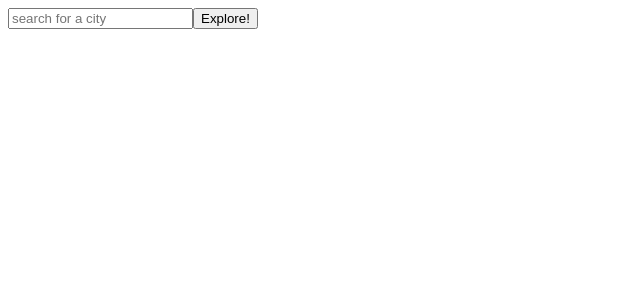
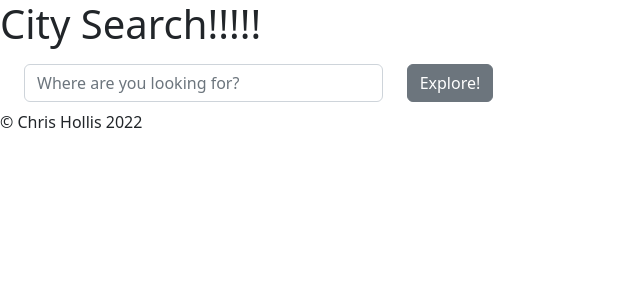
Before and after one commit to Hollistr/city-search, a React (Create React App) app: page / in a window 1280 px wide. Shown: the top 300 px of the page, without its empty margins (0-640 px from the left). Built offline with nearby package versions, Linux system fonts and the light colour scheme.

Commit message:
edits to js files

```diff
--- a/package.json
+++ b/package.json
@@ -6,7 +6,11 @@
     "@testing-library/jest-dom": "^5.16.5",
     "@testing-library/react": "^13.4.0",
     "@testing-library/user-event": "^13.5.0",
+    "axios": "^0.27.2",
+    "axois": "^0.0.1-security",
+    "bootstrap": "^5.2.1",
     "react": "^18.2.0",
+    "react-bootstrap": "^2.5.0",
     "react-dom": "^18.2.0",
     "react-scripts": "5.0.1",
     "web-vitals": "^2.1.4"
--- a/src/App.js
+++ b/src/App.js
@@ -1,38 +1,77 @@
 import React from 'react';
 // import axios from 'axios';
+import Header from './Header';
+import Main from './Main';
+import Footer from './Footer'
+import 'bootstrap/dist/css/bootstrap.min.css';
 
 class App extends React.Component {
-  constructor(props) {
-    super(props);
-    this.state = {
-      searchQuery: ''
-    }
+  render() {
+    return (
+      <div id='Main'>
+        <Header />
+        <Main />
+        <Footer />
+      </div>
+    )
   }
+}
 
-  handleInput = (e) => {
-    e.preventDefault();
-    this.setState ({ searchQuery: e.target.value})
-    console.log(this.state.searchQuery);
-  }
+export default App;
+
+  // constructor(props) {
+  //   super(props);
+  //   this.state = {
+  //     searchQuery: '',
+  //     searchLocation: {},
+  //     map: '',
+  //     errorOccur: [false, ''],
+  //     setShow: false,
+  //   }
+  // }
+
+  // handleInput = (e) => {
+  //   e.preventDefault();
+  //   this.setState ({ searchQuery: e.target.value})
+  //   console.log(this.state.searchQuery);
+  // }
 
   // handleSearch = async (e) => {
 
   //   try {
   //     const API = `https://usl.locationiq.com/vl/search.php?key=${process.env.REACT_APP_CITY_SEARCH_IQ_KEY}&q=${this.state.searchQuery}&format=json`;
+  //     const searchResults = await axios.get(API);
+  //     this.setState({ searchLocation: searchResults.data[0]});
+  //     setTimeout(e => {
+  //       this.state({
+  //         map: `https://maps.locationiq.com/v3/staticmap?key=${process.env.REACT_APP_LOCATIONIQ_KEY}&center=${this.state.searchLocation.lat},${this.state.searchLocation.lon}&zoom=10`,
+  //       });
+  //     }, 0);
+  //     this.setState({setShow: false});
 
   //   } catch (error) {
+  //     this.setState({
+  //       errorOccur: [true, `CODE: ${error.code} - MSG: ${error.message}`],
+  //     });
+  //   }
+  // };
 
-  //   }
+  // render() {
+  //   return(
+  //     <>
+  //       <input onChange={this.handleInput} placeholder='search for a city'></input>
+  //       <button on Click={null}>Explore!</button>
+  //     </>
+  //   )
   // }
 
-  render() {
-    return(
-      <>
-        <input onChange={this.handleInput} placeholder='search for a city'></input>
-        <button on Click={null}>Explore!</button>
-      </>
-    )
-  }
-}
-
-  export default App;
+//   render() {
+//     return(
+//       <>
+//       <Header />
+//       <Main />
+//       <Footer />
+//       </>
+//     );
+//   }
+// }
--- /dev/null
+++ b/src/CityResults.js
@@ -0,0 +1,23 @@
+import React from 'react';
+import Image from 'react-bootstrap/Image';
+
+class CityResults extends React.Component {
+    render() {
+        return (
+            <div id="results">
+        <div id="city-result">
+          <h2>City Found: {this.props.searchLocation.display_name}</h2>
+          <h2>
+            Latitude: {this.props.searchLocation.lat}, Longitude:{' '}
+            {this.props.searchLocation.lon}
+          </h2>
+        </div>
+        <div id="map">
+          <Image className="img-fluid border" src={this.props.map} rounded />
+        </div>
+      </div>
+        );
+    }
+}
+
+export default CityResults;
--- /dev/null
+++ b/src/Footer.js
@@ -0,0 +1,13 @@
+import React from 'react';
+
+class Footer extends React.Component {
+    render() {
+        return(
+            <>
+                <p>&copy; Chris Hollis 2022</p>
+            </>
+        )
+    }
+}
+
+export default Footer
--- /dev/null
+++ b/src/Header.js
@@ -0,0 +1,13 @@
+import React from 'react';
+
+class Main extends React.Component {
+    render() {
+        return(
+            <>
+            <h1>City Search!!!!!</h1>
+            </>
+        )
+    };
+}
+
+export default Main;
--- /dev/null
+++ b/src/Main.js
@@ -0,0 +1,108 @@
+import React from 'react';
+import axios from 'axios';
+import 'bootstrap/dist/css/bootstrap.min.css';
+import Form from 'react-bootstrap/Form';
+import Container from 'react-bootstrap/Container';
+import Row from 'react-bootstrap/Row';
+import Col from 'react-bootstrap/Col';
+import Button from 'react-bootstrap/Button';
+import Alert from 'react-bootstrap/Alert';
+import CityResults from './CityResults';
+
+class Main extends React.Component {
+    constructor(props) {
+        super(props);
+        this.state = {
+            searchQuery: '',
+            searchLocation: {},
+            map: '',
+            errorOccur: [false, ''],
+            setShow: false,
+        }
+    }
+
+    handleInput = (e) => {
+        e.preventDefault();
+        console.log(e.target.value);
+        this.setState ({ searchQuery: e.target.value})
+        console.log(this.state.searchQuery);
+      }
+
+
+    handleSearch = async (e) => {
+
+        try {
+          const API = `https://usl.locationiq.com/vl/search.php?key=${process.env.REACT_APP_CITY_SEARCH_IQ_KEY}&q=${this.state.searchQuery}&format=json`;
+          const searchResults = await axios.get(API);
+          this.setState({ searchLocation: searchResults.data[0]});
+          setTimeout(e => {
+            this.state({
+              map: `https://maps.locationiq.com/v3/staticmap?key=${process.env.REACT_APP_LOCATIONIQ_KEY}&center=${this.state.searchLocation.lat},${this.state.searchLocation.lon}&zoom=10`,
+            });
+          }, 0);
+          this.setState({setShow: false});
+
+        } catch (error) {
+          this.setState({
+            errorOccur: [true, `CODE: ${error.code} - MSG: ${error.message}`],
+          });
+        }
+      };
+
+    //   render() {
+    //     return(
+    //       <>
+    //         <input onChange={this.handleInput} placeholder='search for a city'></input>
+    //         <button on Click={null}>Explore!</button>
+    //       </>
+    //     )
+    //   }
+
+    render() {
+        return(
+            <>
+            <div id=''>
+            <Form>
+            <Container className="ms-3 p-2">
+              <Row>
+                <Col xs={6} md={4}>
+                  <Form.Group className="mb-3 d-inline">
+                    <Form.Control
+                      type="text"
+                      placeholder="Where are you looking for?"
+                      onChange={e =>
+                        this.setState({ searchQuery: e.target.value })
+                      }
+                    />
+                  </Form.Group>
+                </Col>
+                <Col xs={12} md={8} className="">
+                  <Button variant="secondary" size="md" onClick={this.doSearch}>
+                    Explore!
+                  </Button>
+                </Col>
+              </Row>
+            </Container>
+          </Form>
+        </div>
+
+        {
+          <Alert className="mb-0" show={this.state.setShow} variant="danger">
+            <Alert.Heading>An error has occurred!</Alert.Heading>
+            <p>{this.state.errorOccur[1]}</p>
+          </Alert>
+        }
+        {this.state.searchLocation.display_name && (
+          <>
+            <CityResults
+              searchLocation={this.state.searchLocation}
+              map={this.state.map}
+            />
+          </>
+        )}
+      </>
+    );
+  }
+}
+
+export default Main;
```
Also changed, not shown: 1 other file (tests, documents, lock files or other folders).
